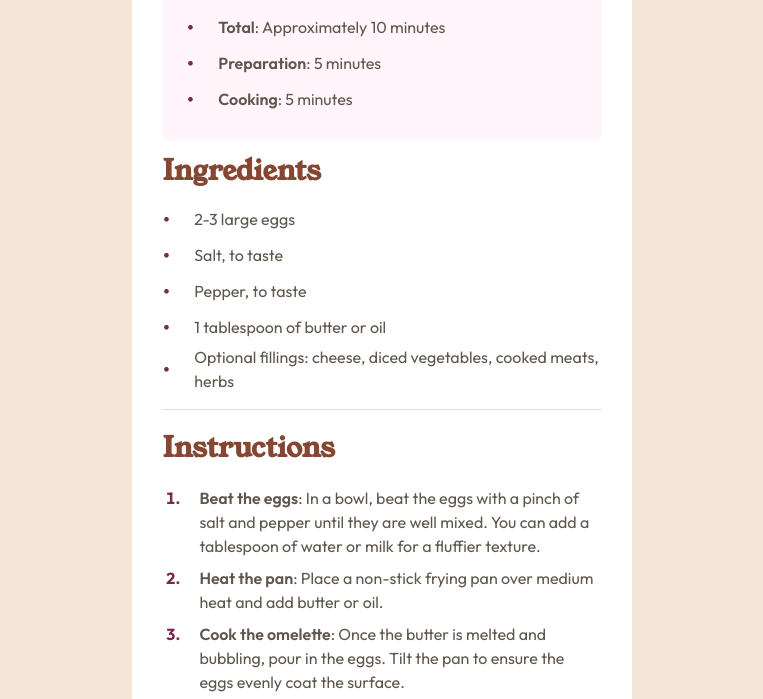
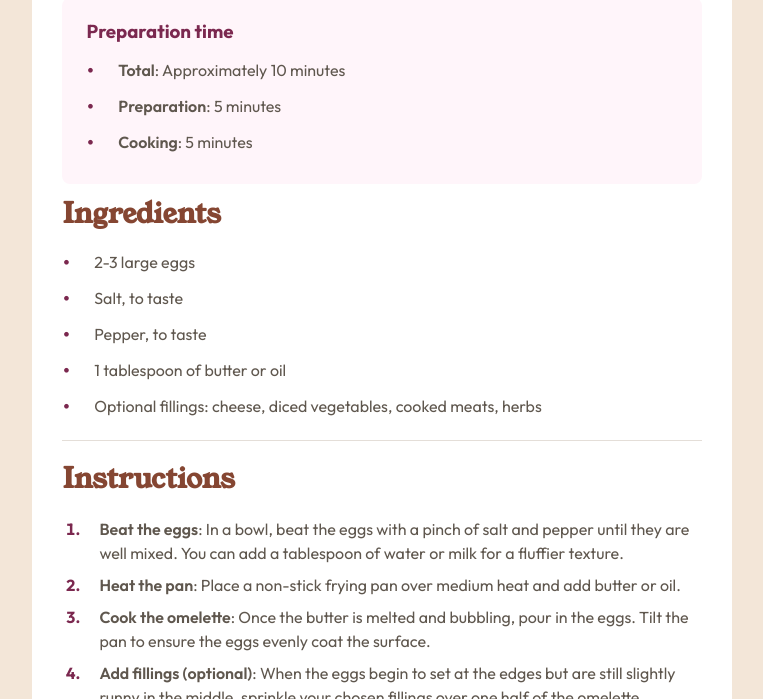
Before and after one commit to f1r3place/recipe-page, a plain HTML site: page index.html in a window 1280 px wide. Shown: the part 509-1208 px from the top of the page, without its empty margins (258-1021 px from the left). Drawn offline with Linux system fonts and the light colour scheme.

Commit message:
slight changes to max-width + associated screenshot change

```diff
--- a/style.css
+++ b/style.css
@@ -103,7 +103,7 @@ body {
 
 .container {
     background-color: var(--clr-neutral-1);
-    max-width: 500px;
+    max-width: 700px;
     height: min-content;
 }
 
@@ -114,7 +114,7 @@ body {
     padding: 1.9rem;
 }
 
-@media (min-width: 500px) {
+@media (min-width: 600px) {
     body {
         padding: 3rem;
         height: min-content;
```
Also changed, not shown: screenshot.png.
